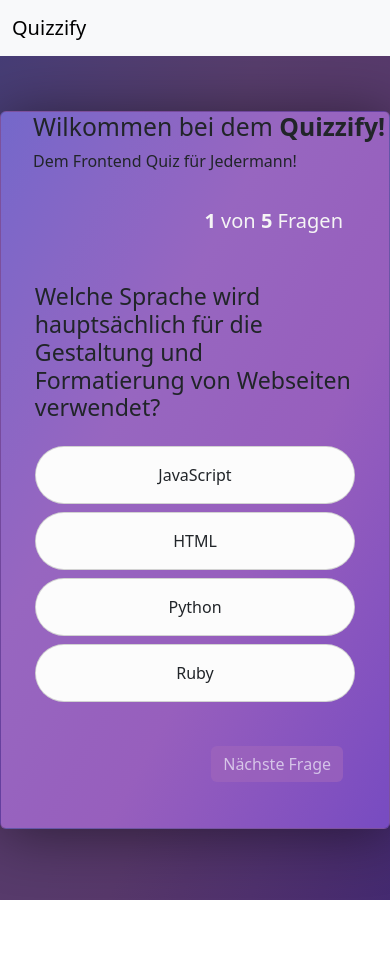
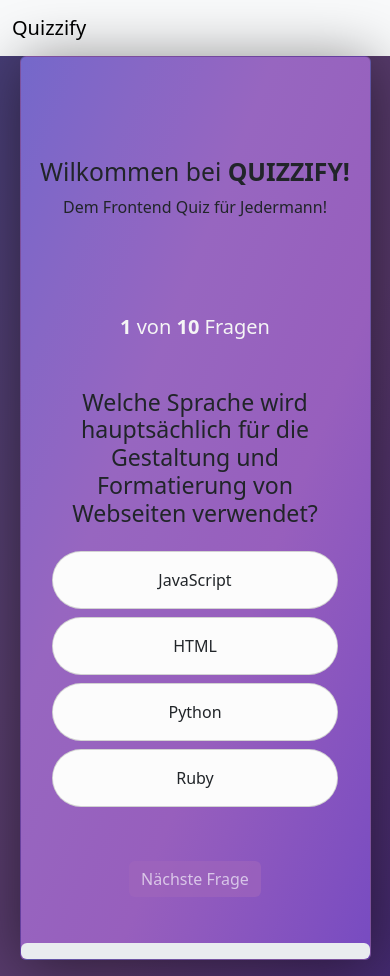
Before and after one commit to bjoernwenderoth/Quizzify-QuizApp, a plain HTML site: page index.html in a window 390 px wide. Before the commit the page ends 900 px from the top, so only its background shows below. Drawn offline with nearby package versions, Linux system fonts and the light colour scheme.

Commit message:
ready for upload

```diff
--- a/index.html
+++ b/index.html
@@ -28,45 +28,52 @@
     </nav>
 
     <div class="quiz-container">
-        <div class="card card-style mb-3" style="max-width: 540px;">
+        <div class="card card-style mb-3" style="max-width: 60rem;">
+
             <div class="row center test g-0">
-                <div class="col-md-4">
-                    <h2>Wilkommen bei dem <b>Quizzify!</b></h2>
+                <div class="col-md-4 welcome-page">
+                    <h2>Wilkommen bei <b>QUIZZIFY!</b></h2>
                     <span>Dem Frontend Quiz für Jedermann!</span>
                 </div>
+
                 <div class="col-md-8">
-                    <div class="card-body">
+                    <div class="card-body end-screen" id="endScreen" style="display: none;">
+                        <h2><b>QUIZ BEENDET!</b></h2>
+                        <img src="/img/trophyy.png" alt="">
+                        <div>
+                            Du hast <b id="rightAnswersEndScreen"></b> von <b id="allQuestionsEndScreen"></b> Fragen beantwortet.
+                        </div>
+                        <button onclick="restartGame()" id="restart" style="margin: 24px;" type="button"
+                        class="btn btn-secondary bgcolor-6A4CA4">Erneut spielen</button>
+                    </div>
+
+                    <div class="card-body" id="questionBody">
                         <h5 class="card-title"><b id="question-number">1</b> von <b id="all-questions"></b> Fragen</h5>
 
-                        <div class="d_flex_c_c">
+                        <div class="d_flex_c_c" id="">
                             <h3 id="question-text"></h3>
                             <div class="card border-radius">
-                                <div id="answer_1" class="card-body answer" onclick="answer('answer_1')">
-
-                                </div>
+                                <div id="answer_1" class="card-body answer" onclick="answer('answer_1')"></div>
                             </div>
                             <div class="card border-radius">
-                                <div id="answer_2" class="card-body answer" onclick="answer('answer_2')">
-
-                                </div>
+                                <div id="answer_2" class="card-body answer" onclick="answer('answer_2')"></div>
                             </div>
                             <div class="card border-radius">
-                                <div id="answer_3" class="card-body answer" onclick="answer('answer_3')">
-
-                                </div>
+                                <div id="answer_3" class="card-body answer" onclick="answer('answer_3')"></div>
                             </div>
                             <div class="card border-radius">
-                                <div id="answer_4" class="card-body answer" onclick="answer('answer_4')">
-
-                                </div>
+                                <div id="answer_4" class="card-body answer" onclick="answer('answer_4')"></div>
                             </div>
-
                         </div>
                         <div class="button-position-right">
-                            <button onclick="nextQuestion()" id="next-button" disabled type="button" class="btn btn-secondary bgcolor-6A4CA4">Nächste Frage</button>
+                            <button onclick="nextQuestion()" id="next-button" disabled type="button"
+                                class="btn btn-secondary bgcolor-6A4CA4">Nächste Frage</button>
                         </div>
                     </div>
+
                 </div>
+            </div>     <div class="progress">
+                <div class="progress-bar" role="progressbar" id="progressbar" style="width: 0%;" ></div>
             </div>
         </div>
     </div>
--- a/script.js
+++ b/script.js
@@ -38,11 +38,54 @@ let questions = [
         "answer3": "font-size",
         "answer4": "line-height",
         "right_answer": 3
+    },
+    {
+        "question": "Welches CSS-Attribut wird verwendet, um die Hintergrundfarbe eines Elements festzulegen?",
+        "answer1": "background-color",
+        "answer2": "color-background",
+        "answer3": "background-style",
+        "answer4": "color",
+        "right_answer": 1
+    },
+    {
+        "question": "Welche Dateiendung wird häufig für JavaScript-Dateien verwendet?",
+        "answer1": ".css",
+        "answer2": ".html",
+        "answer3": ".php",
+        "answer4": ".js",
+        "right_answer": 4
+    },
+    {
+        "question": "Wie wird eine Klasse in CSS ausgewählt?",
+        "answer1": "#",
+        "answer2": ".",
+        "answer3": "/",
+        "answer4": ":",
+        "right_answer": 2
+    },
+    {
+        "question": "Welche Funktion wird verwendet, um auf ein HTML-Element mit JavaScript zuzugreifen?",
+        "answer1": "getElementById()",
+        "answer2": "selectElement()",
+        "answer3": "findElement()",
+        "answer4": "accessElement()",
+        "right_answer": 1
+    },
+    {
+        "question": "Welches HTML-Element wird verwendet, um ein Bild einzufügen?",
+        "answer1": "&lt;image&gt;",
+        "answer2": "&lt;figure&gt;",
+        "answer3": "&lt;picture&gt;",
+        "answer4": "&lt;img&gt;",
+        "right_answer": 4
     }
 ]
 
+let rightQuestions = 0;
+let currentQuestion = 0;
+let AUDIO_CORRECT = new Audio('audio/correct.mp3');
+let AUDIO_FALSE = new Audio('audio/wrong.mp3');
 
-let currentQuestion = 0;
 
 function init() {
     document.getElementById('all-questions').innerHTML = questions.length;
@@ -51,14 +94,31 @@ function init() {
 
 
 function showQuestion() {
-
-    if (currentQuestion >= questions.length) {
+    if (gameIsOver()) {
+        showEndScreen();
+        progressbar();
+    } else {
+        UpdateToNextQuestion()
+        progressbar()
+    }
+}
 
 
+function gameIsOver() {
+    return currentQuestion >= questions.length;
+}
 
-    } else {
+
+function showEndScreen() {
+    document.getElementById('endScreen').style = '';
+    document.getElementById('questionBody').style = 'display: none'
+    document.getElementById('allQuestionsEndScreen').innerHTML = questions.length;
+    document.getElementById('rightAnswersEndScreen').innerHTML = rightQuestions;
+}
+
+
+function UpdateToNextQuestion() {
     let question = questions[currentQuestion];
-
     document.getElementById('question-number').innerHTML = currentQuestion + 1;
     document.getElementById('question-text').innerHTML = question['question'];
     document.getElementById('answer_1').innerHTML = question['answer1'];
@@ -66,6 +126,13 @@ function showQuestion() {
     document.getElementById('answer_3').innerHTML = question['answer3'];
     document.getElementById('answer_4').innerHTML = question['answer4'];
 }
+
+
+function progressbar() {
+    let percent =  currentQuestion / questions.length;
+    percent = Math.round(percent * 100);
+    document.getElementById('progressbar').innerHTML = `${percent} %`;
+    document.getElementById('progressbar').style = `width: ${percent}%`
 }
 
 
@@ -75,10 +142,13 @@ function answer(selection) {
     let idOfRightAnswer = `answer_${question['right_answer']}`;
 
     if (selectedQuestionNumber == question['right_answer']) {
+        rightQuestions++;
         document.getElementById(selection).parentNode.classList.add('bg-success');
+        AUDIO_CORRECT.play();
     } else {
         document.getElementById(selection).parentNode.classList.add('bg-danger');
         document.getElementById(idOfRightAnswer).parentNode.classList.add('bg-success');
+        AUDIO_FALSE.play();
     }
     document.getElementById('next-button').disabled = false;
 }
@@ -102,3 +172,13 @@ function resetAnswerButtons() {
     document.getElementById('answer_4').parentNode.classList.remove('bg-danger');
     document.getElementById('answer_4').parentNode.classList.remove('bg-success');
 }
+
+function restartGame() {
+
+    document.getElementById('endScreen').style = 'display: none';
+    document.getElementById('questionBody').style = '';
+    rightQuestions = 0;
+    currentQuestion = 0;
+    init();
+
+}
--- a/style.css
+++ b/style.css
@@ -40,8 +40,7 @@ h3 {
 }
 
 .card-style {
-    width: 60rem !important;
-    max-width: fit-content !important;
+
     height: 600px;
     background-image: linear-gradient(to right bottom, #7468ca, #7e67c8, #8767c5, #8f66c3, #9766c0, #9764bf, #9761be, #975fbd, #905abe, #8855bf, #8050c0, #774bc1);
 }
@@ -87,7 +86,8 @@ h3 {
     align-items: center;
 }
 
-.bg-success, .bg-danger {
+.bg-success,
+.bg-danger {
     color: whitesmoke !important;
 }
 
@@ -97,3 +97,45 @@ h3 {
     align-items: center;
     justify-content: center;
 }
+
+.end-screen {
+    text-align: center;
+}
+
+.end-screen img {
+    width: 160px;
+    margin: 30px;
+}
+
+.progress-bar {
+    background-color: #915BBE !important;
+}
+
+
+@media(max-width:768px)  {
+    .welcome-page {
+        text-align: center;
+        margin-top: 100px !important;
+        margin-bottom: 60px;
+    }
+
+    .col-md-4 {
+        padding-left: 16px !important;
+        padding-right: 16px !important;
+    }
+
+    .card-body {
+        display: flex;
+        flex-direction: column;
+        align-items: center;
+        text-align: center;
+    }
+
+    .card-title {
+        margin: 20px 0px 50px 0px !important;
+    }
+
+    .button-position-right {
+        margin: 30px 0px 30px 0px !important;
+    }
+}
```
Also changed, not shown: img/trophy.png (added), img/trophyy.png (added), vorlagen/Quizapp/cup-2015198_640.png (added), 6 other files. Lines whose indentation alone changed are shown as unchanged.
